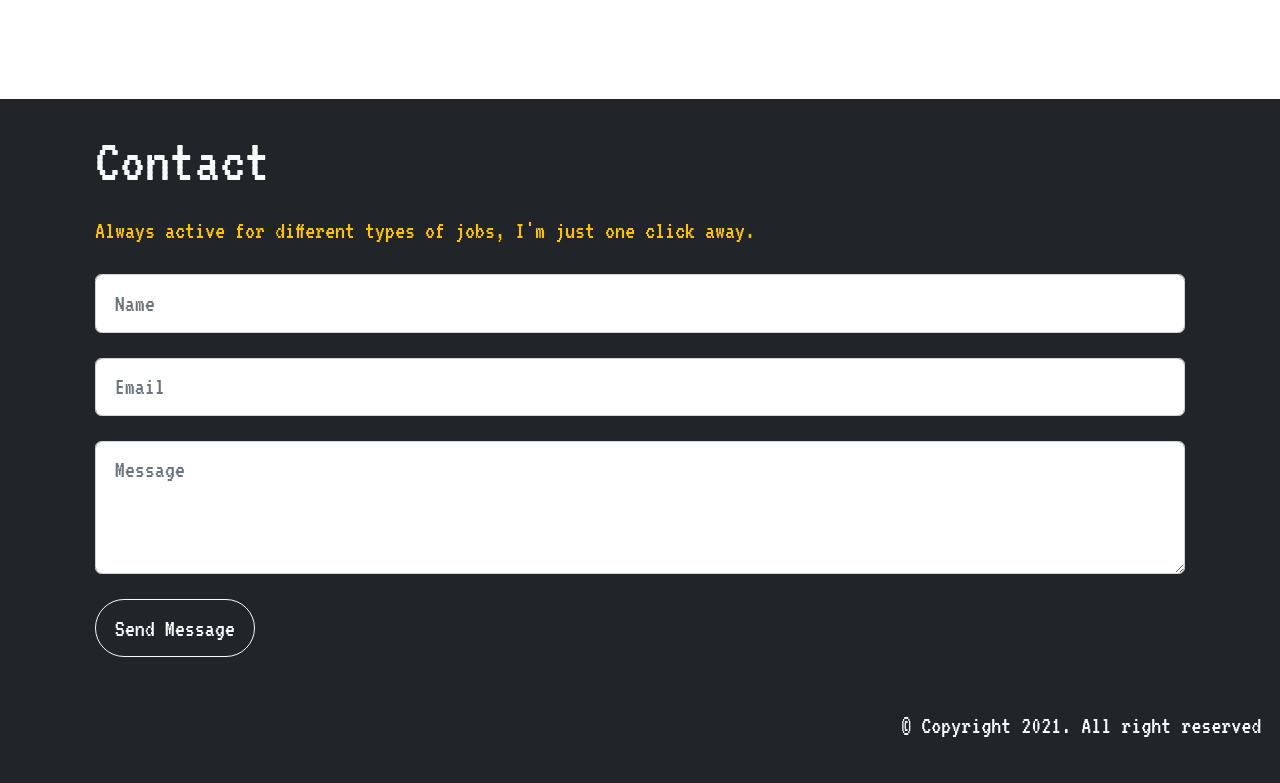
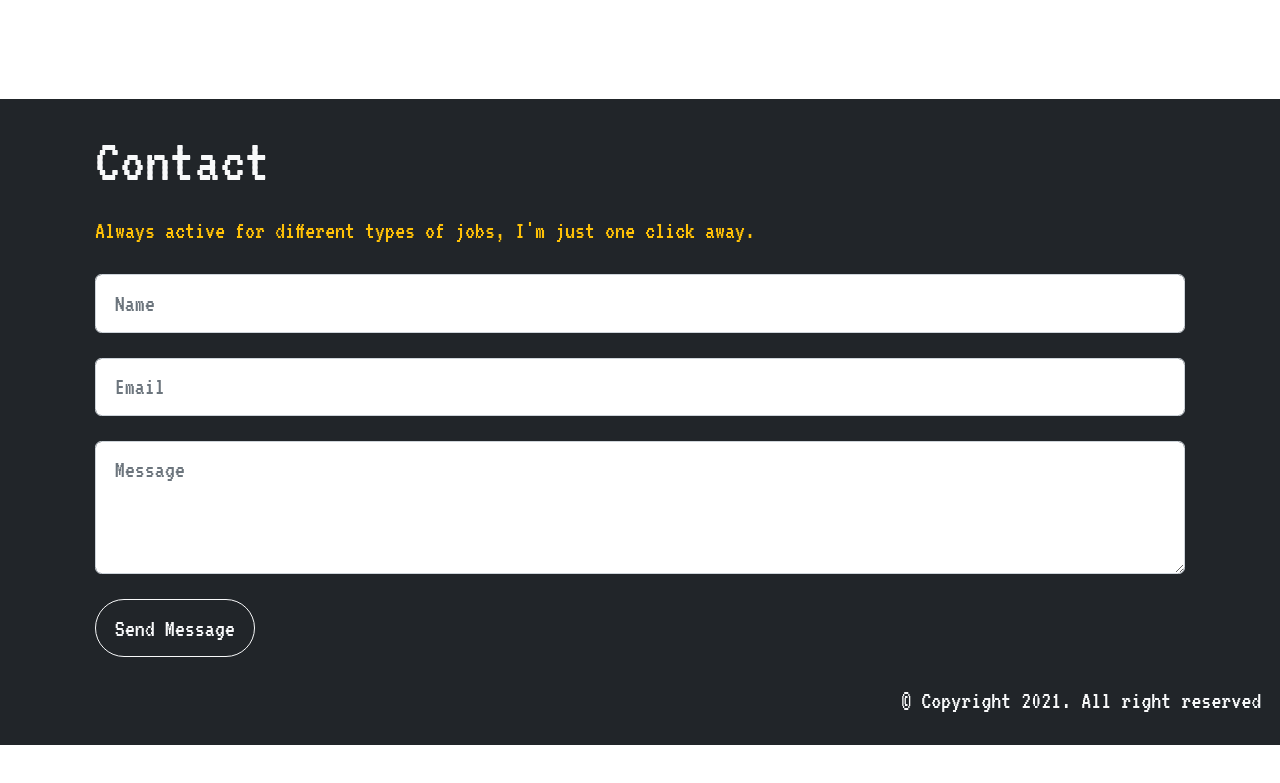
Before and after one commit to coronado03/personal-portfolio, a Next.js app: page / in a window 1280 px wide. Shown: the part 3483-4266 px from the top of the page. After the commit the page ends 4228 px from the top, so only its background shows below. Built offline with nearby package versions, Linux system fonts and the light colour scheme.

Commit message:
Minor UI tweaks

```diff
--- a/components/contact.js
+++ b/components/contact.js
@@ -43,7 +43,7 @@ export default function Contact() {
               className="mb-3"
               controlId="exampleForm.ControlTextarea1"
             >
-              <Form.Control as="textarea" rows={3} placeholder="Message" />
+              <Form.Control required as="textarea" rows={3} placeholder="Message" />
               <Form.Control.Feedback>Looks good!</Form.Control.Feedback>
             </Form.Group>
             <Button
--- a/components/footer.js
+++ b/components/footer.js
@@ -3,7 +3,7 @@ import { Container, Button, Image, Row, Col } from "react-bootstrap";
 export default function Footer() {
   return (
     <>
-      <Container fluid className="bg-dark py-3 text-light">
+      <Container fluid className="bg-dark text-light">
         <Row className="text-end">
           <Col>
             <p>© Copyright 2021. All right reserved</p>
```
